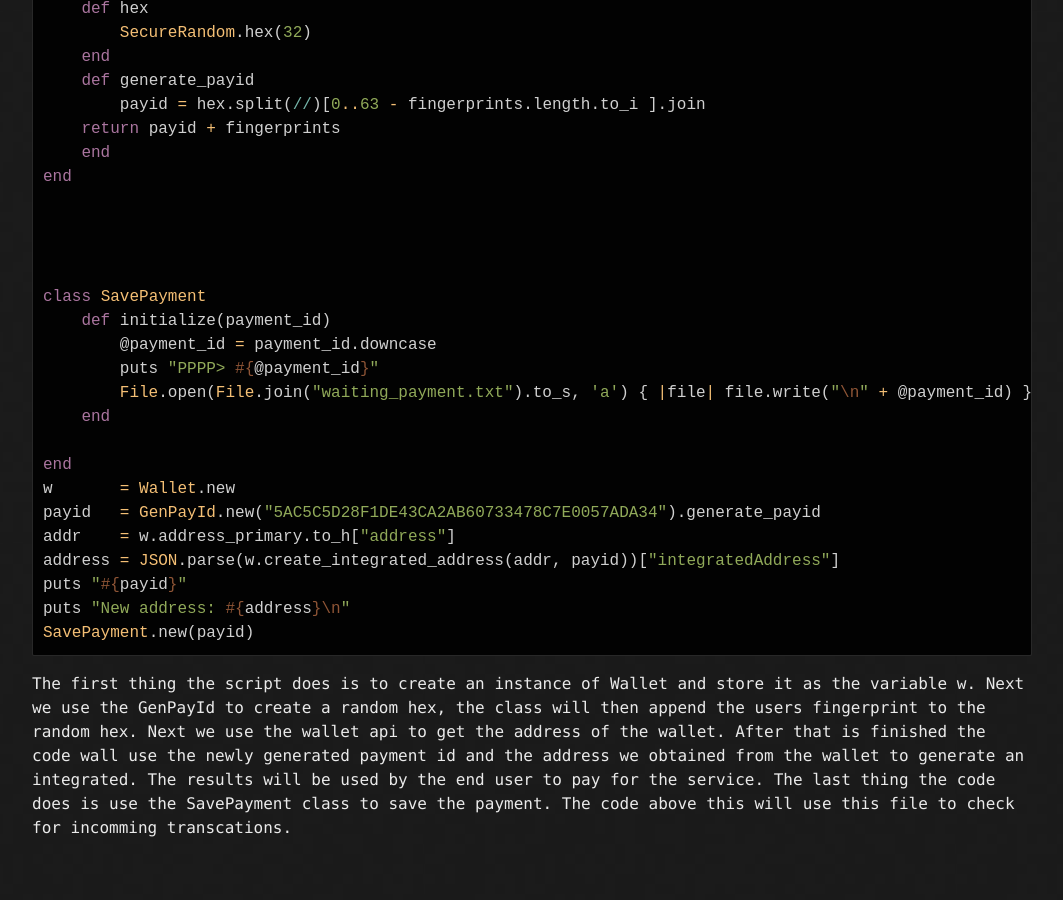
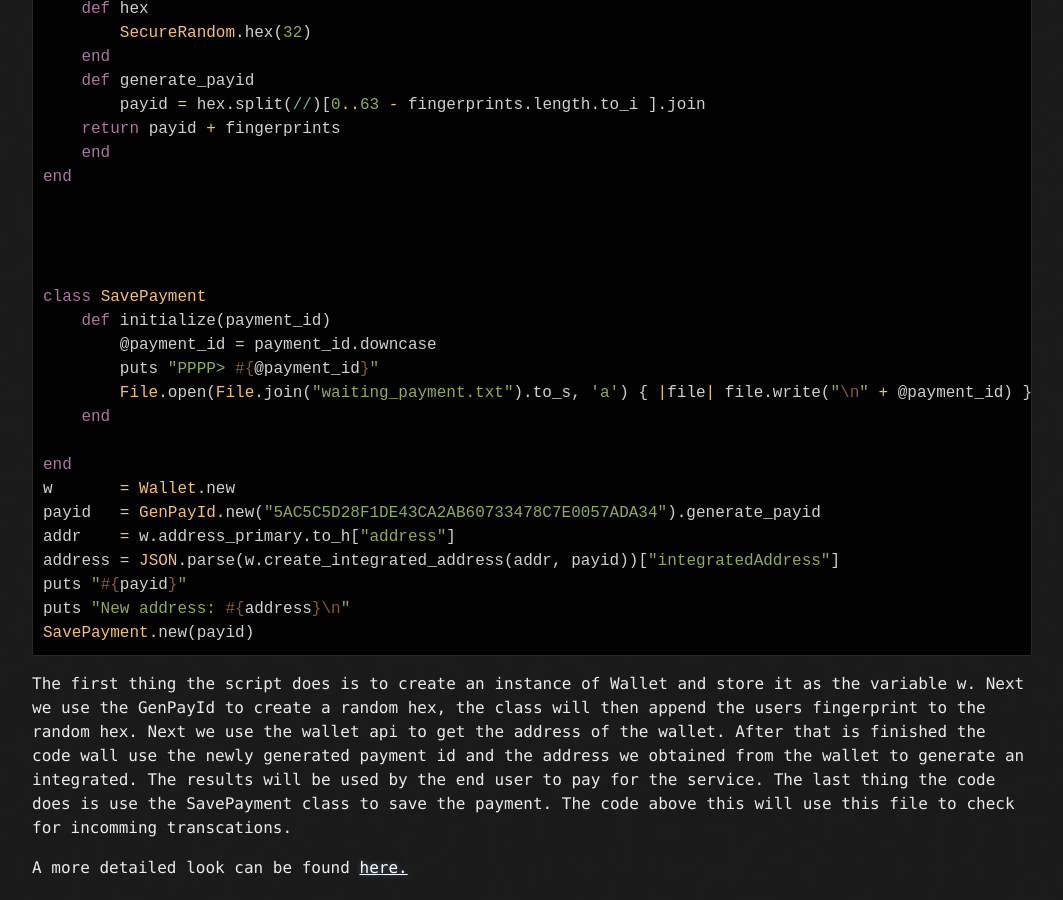
Before and after one commit to Michael-Meade/MinerFind, a Jekyll site: the page built from Projects/TurtleWalletRPC-Added-more-features.md, in a window 1280 px wide and 900 px high, scrolled down 3181 px. Shown: the whole window, without its empty margins (108-1171 px from the left). Built offline with Jekyll 4.4.1, drawn with Linux system fonts in a browser that asks for light colours; our own code applies the rules of GitHub Pages for plain Markdown files; the repository's description, which GitHub fills in, is left out; before the commit the page ends 4041 px from its top, so only the background shows below that.

Commit message:
Update TurtleWalletRPC-Added-more-features.md

````diff
--- a/Projects/TurtleWalletRPC-Added-more-features.md
+++ b/Projects/TurtleWalletRPC-Added-more-features.md
@@ -148,3 +148,5 @@ puts "New address: #{address}\n"
 SavePayment.new(payid)
 ```
 The first thing the script does is to create an instance of Wallet and store it as the variable w. Next we use the GenPayId to create a random hex, the class will then append the users fingerprint to the random hex. Next we use the wallet api to get the address of the wallet. After that is finished the code wall use the newly generated payment id and the address we obtained from the wallet to generate an integrated. The results will be used by the end user to pay for the service. The last thing the code does is use the SavePayment class to save the payment. The code above this will use this file to check for incomming transcations.
+
+A more detailed look can be found <a href="https://michael-meade.github.io/2021/06/23/Messing-with-TurtleCoin-Payment-Ids.html">here.</a>
````
